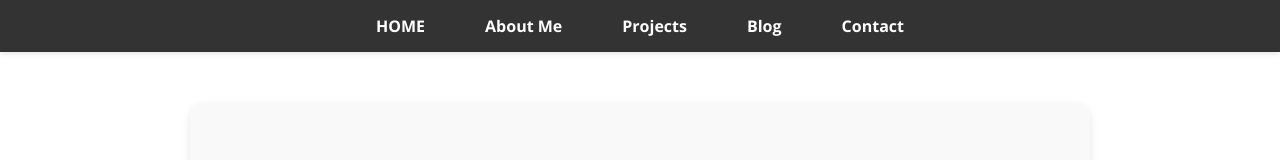
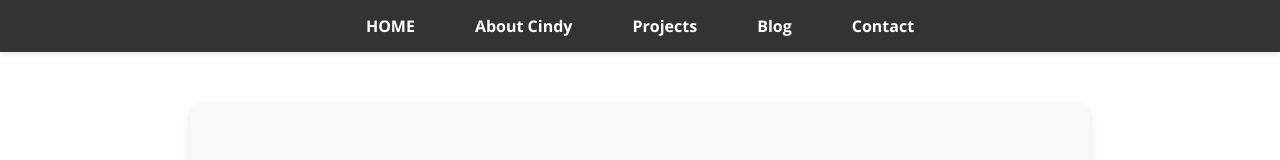
Before and after one commit to MaoKuangHsin/MaoKuangHsin.github.io, a plain HTML site: page about.html in a window 1280 px wide. Shown: the top 160 px of the page. Drawn offline with nearby package versions, Linux system fonts and the light colour scheme.

Commit message:
Update about.html

```diff
--- a/about.html
+++ b/about.html
@@ -13,7 +13,7 @@
 
   <nav>
     <a href="index.html">HOME</a>
-    <a href="about.html">About Me</a>
+    <a href="about.html">About Cindy</a>
     <a href="projects.html">Projects</a>
     <a href="blog.html">Blog</a>
     <a href="contact.html">Contact</a>
```
